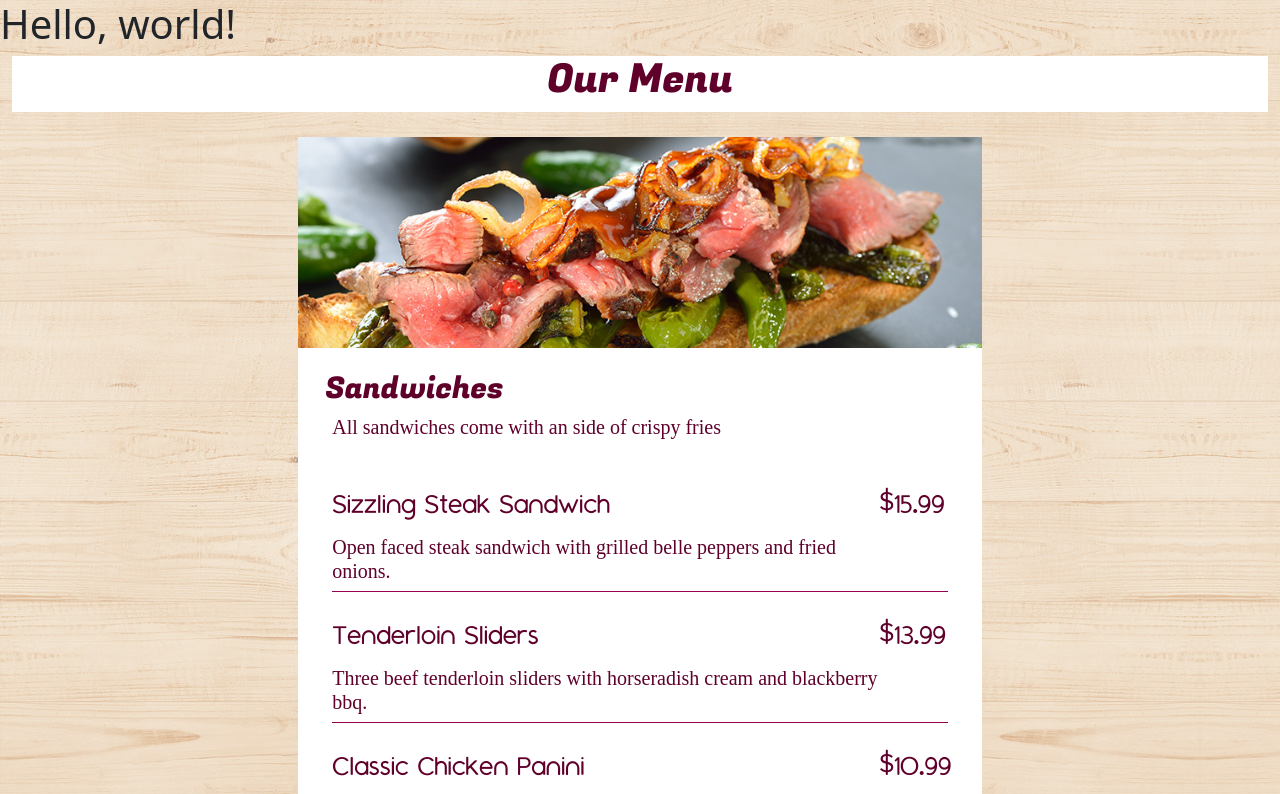
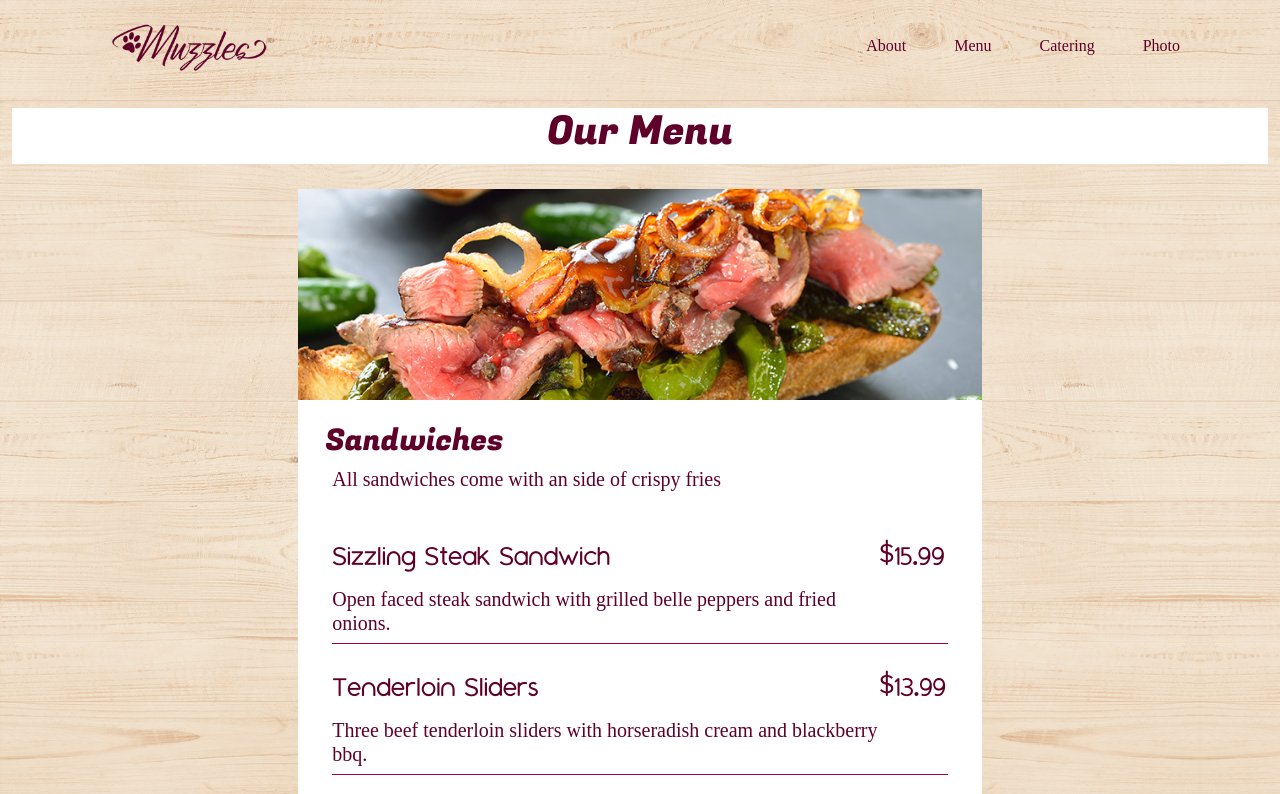
Before and after one commit to Presued/PuppyResturant, a plain HTML site: page pages/menu.html in a window 1280 px wide. Shown: the top 794 px of the page. Drawn offline with nearby package versions, Linux system fonts and the light colour scheme.

Commit message:
nav update

```diff
--- a/pages/menu.html
+++ b/pages/menu.html
@@ -11,7 +11,31 @@
 </head>
 
 <body class="marcelBody">
-    <h1>Hello, world!</h1>
+    <nav class="navbar navbar-expand-lg">
+        <div class="container-fluid navContainer">
+            <img class="navImage" src="../asset/MuzzlesLogo.png" height="60px">
+            <button class="navbar-toggler" type="button" data-bs-toggle="collapse" data-bs-target="#navbarNav"
+                aria-controls="navbarNav" aria-expanded="false" aria-label="Toggle navigation">
+                <span class="navbar-toggler-icon"></span>
+            </button>
+            <div class="collapse navbar-collapse justify-content-end" id="navbarNav">
+                <ul class="navbar-nav">
+                    <li class="nav-item">
+                        <a class="nav-link" href="./About.html">About</a>
+                    </li>
+                    <li class="nav-item">
+                        <a class="nav-link" href="#">Menu</a>
+                    </li>
+                    <li class="nav-item">
+                        <a class="nav-link" href="#">Catering</a>
+                    </li>
+                    <li class="nav-item">
+                        <a class="nav-link" href="./photo.html">Photo</a>
+                    </li>
+                </ul>
+            </div>
+        </div>
+    </nav>
     <div class="container-fluid headerContainer">
         <div class="headerBox">
             <h1 class="headerText">Our Menu</h1>
```
Also changed, not shown: pages/catering.html (+26 -1 lines).
